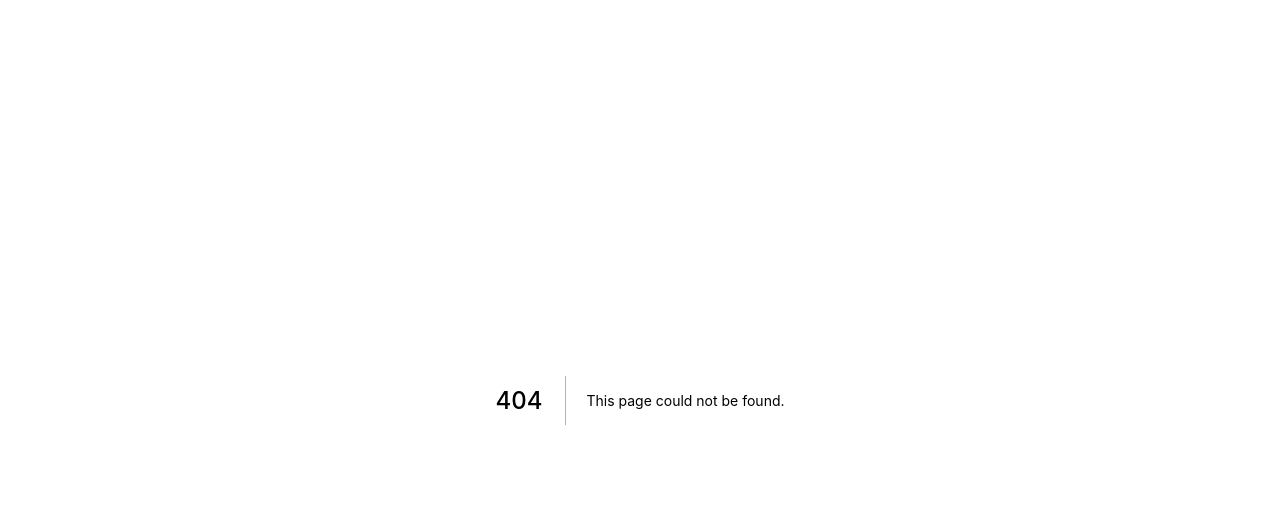
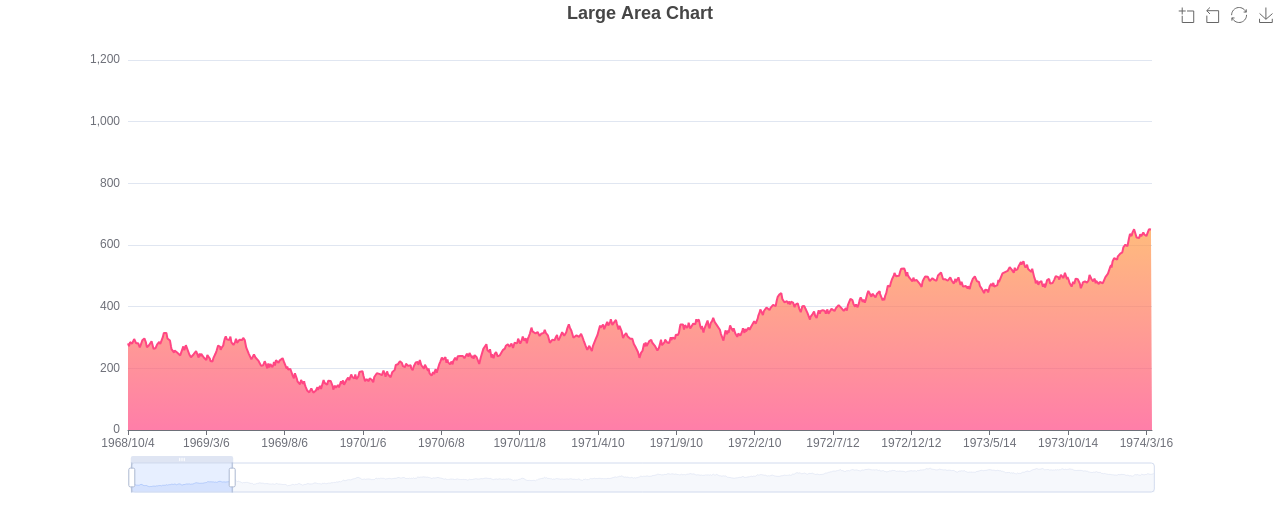
Before and after one commit to hbarve1/charts-and-graphs, a Next.js app: page /echarts/line/large-scale-area-chart in a window 1280 px wide. Before the commit this address had no page. Shown: the top 532 px of the page. Built offline with nearby package versions, Linux system fonts and the light colour scheme.

Commit message:
echarts/line/large-scale-area-chart

```diff
--- /dev/null
+++ b/pages/echarts/line/large-scale-area-chart.js
@@ -0,0 +1,96 @@
+/** @format */
+// https://dev.to/maneetgoyal/using-apache-echarts-with-react-and-typescript-353k
+
+import * as echarts from "echarts";
+
+import ReactECharts from "../../../components/echarts/ReactECharts";
+
+let base = +new Date(1968, 9, 3);
+let oneDay = 24 * 3600 * 1000;
+let date = [];
+let data = [Math.random() * 300];
+for (let i = 1; i < 20000; i++) {
+  var now = new Date((base += oneDay));
+  date.push([now.getFullYear(), now.getMonth() + 1, now.getDate()].join("/"));
+  data.push(Math.round((Math.random() - 0.5) * 20 + data[i - 1]));
+}
+const option = {
+  tooltip: {
+    trigger: "axis",
+    position: function (pt) {
+      return [pt[0], "10%"];
+    },
+  },
+  title: {
+    left: "center",
+    text: "Large Area Chart",
+  },
+  toolbox: {
+    feature: {
+      dataZoom: {
+        yAxisIndex: "none",
+      },
+      restore: {},
+      saveAsImage: {},
+    },
+  },
+  xAxis: {
+    type: "category",
+    boundaryGap: false,
+    data: date,
+  },
+  yAxis: {
+    type: "value",
+    boundaryGap: [0, "100%"],
+  },
+  dataZoom: [
+    {
+      type: "inside",
+      start: 0,
+      end: 10,
+    },
+    {
+      start: 0,
+      end: 10,
+    },
+  ],
+  series: [
+    {
+      name: "Fake Data",
+      type: "line",
+      symbol: "none",
+      sampling: "lttb",
+      itemStyle: {
+        color: "rgb(255, 70, 131)",
+      },
+      areaStyle: {
+        color: new echarts.graphic.LinearGradient(0, 0, 0, 1, [
+          {
+            offset: 0,
+            color: "rgb(255, 158, 68)",
+          },
+          {
+            offset: 1,
+            color: "rgb(255, 70, 131)",
+          },
+        ]),
+      },
+      data: data,
+    },
+  ],
+};
+
+const Echarts = () => {
+  return (
+    <div>
+      <ReactECharts
+        option={option}
+        style={{
+          height: "500px",
+        }}
+      />
+    </div>
+  );
+};
+
+export default Echarts;
```
